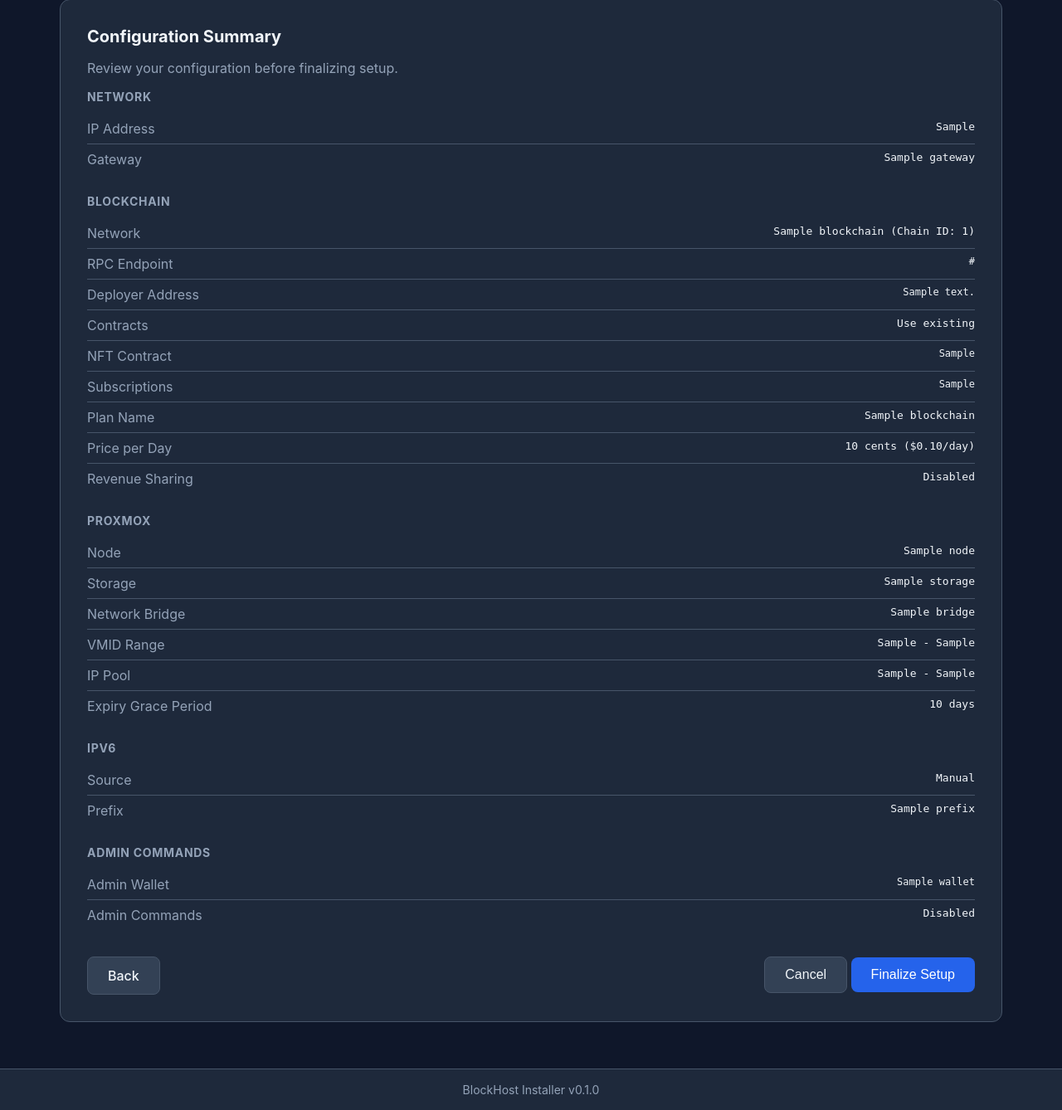
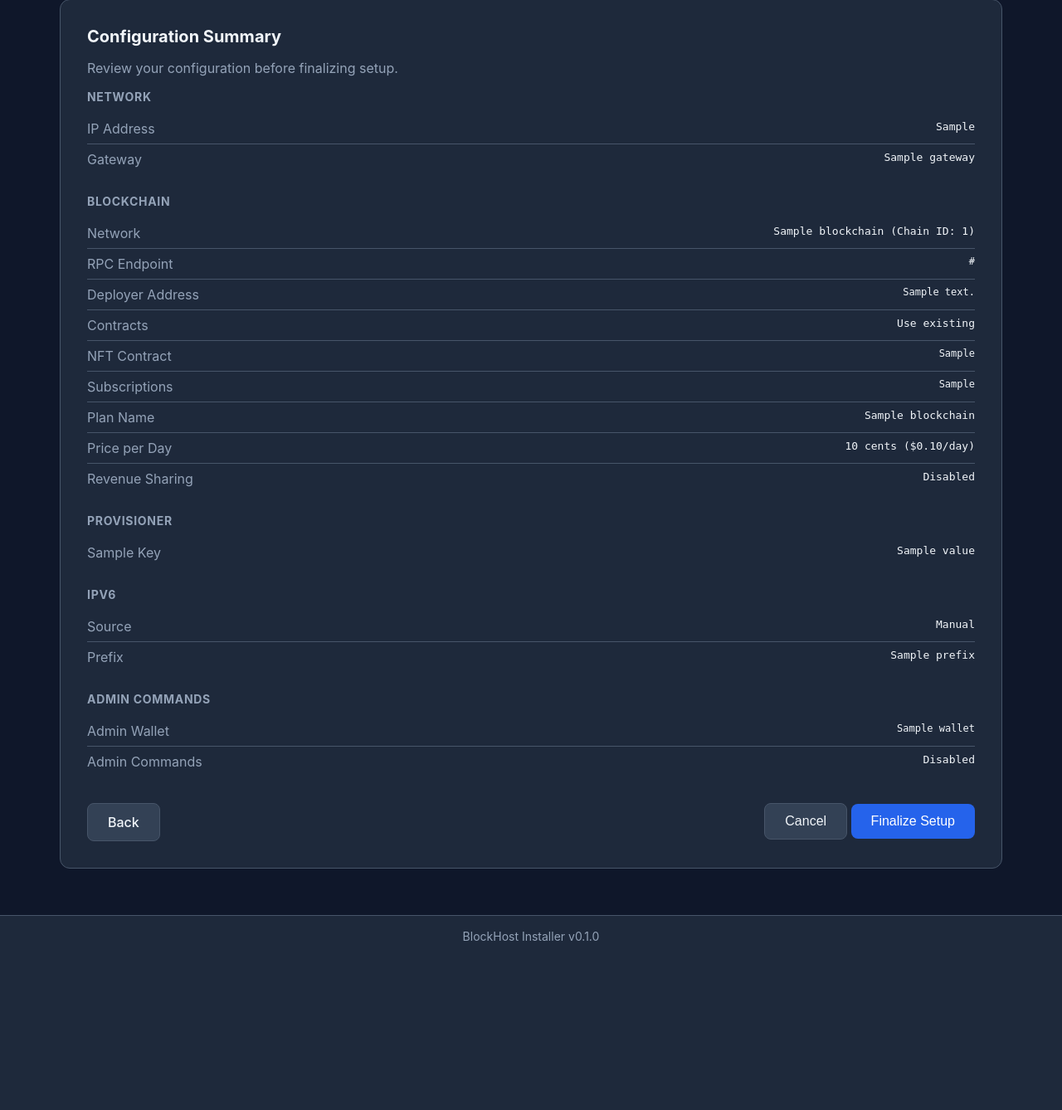
Before and after one commit to mwaddip/blockhost, a Flask app: template installer/web/templates/wizard/summary.html in a window 1280 px wide. Shown: the part 159-1497 px from the top of the page at 83% size. After the commit the page ends 1293 px from the top, so only its background shows below. Run offline with Flask 3, Linux system fonts and the light colour scheme; the template is opened without the code that fills it: most values are stand-ins (such as "Sample title", 1, 10 or a date in 2020).

Commit message:
Implement provisioner abstraction layer for pluggable hypervisor backends
Dynamic provisioner discovery via manifest, Flask Blueprint wizard plugins,
hook-based first-boot dispatch, conditional validation, and updated submodule
pointers for feature/provisioner-abstraction branches across common, engine,
and provisioner.

Co-Authored-By: Claude Opus 4.6 <noreply@anthropic.com>

```diff
--- a/installer/web/app.py
+++ b/installer/web/app.py
@@ -13,6 +13,7 @@ Provides web-based installation wizard with:
 """
 
 import grp
+import importlib
 import os
 import ssl
 import json
@@ -49,16 +50,94 @@ CHAIN_NAMES = {
     '80001': 'Polygon Mumbai',
 }
 
-# Wizard step definitions (single source of truth for step bar rendering)
-WIZARD_STEPS = [
+# Provisioner manifest path (installed by provisioner .deb package)
+PROVISIONER_MANIFEST_PATH = Path('/usr/share/blockhost/provisioner.json')
+
+
+def _discover_provisioner() -> Optional[dict]:
+    """Discover the active provisioner from its manifest.
+
+    Returns a dict with 'manifest', 'module', and 'blueprint' keys,
+    or None if no provisioner is installed.
+    """
+    if not PROVISIONER_MANIFEST_PATH.is_file():
+        return None
+
+    try:
+        manifest = json.loads(PROVISIONER_MANIFEST_PATH.read_text())
+        wizard_module_name = manifest.get('setup', {}).get('wizard_module')
+        if not wizard_module_name:
+            return {'manifest': manifest, 'module': None, 'blueprint': None}
+
+        module = importlib.import_module(wizard_module_name)
+        blueprint = getattr(module, 'blueprint', None)
+        return {'manifest': manifest, 'module': module, 'blueprint': blueprint}
+    except (json.JSONDecodeError, ImportError, Exception) as e:
+        print(f"Warning: Failed to load provisioner: {e}")
+        return None
+
+
+# Discover active provisioner (if installed)
+_provisioner = _discover_provisioner()
+
+# Core wizard steps (always present)
+_CORE_STEPS = [
     {'id': 'network',        'label': 'Network',    'endpoint': 'wizard_network'},
     {'id': 'storage',        'label': 'Storage',    'endpoint': 'wizard_storage'},
     {'id': 'blockchain',     'label': 'Blockchain', 'endpoint': 'wizard_blockchain'},
-    {'id': 'proxmox',        'label': 'Proxmox',    'endpoint': 'wizard_proxmox'},
+]
+
+# Provisioner wizard step (inserted dynamically from manifest)
+_PROVISIONER_STEP = None
+if _provisioner and _provisioner.get('manifest'):
+    _prov_name = _provisioner['manifest'].get('name', 'provisioner')
+    _prov_display = _provisioner['manifest'].get('display_name', _prov_name.title())
+    _PROVISIONER_STEP = {
+        'id': _prov_name,
+        'label': _prov_display.split()[0],  # First word as short label
+        'endpoint': f'provisioner_{_prov_name}.wizard_{_prov_name}',
+    }
+
+# Post-provisioner steps (always present)
+_POST_STEPS = [
     {'id': 'ipv6',           'label': 'IPv6',       'endpoint': 'wizard_ipv6'},
     {'id': 'admin_commands', 'label': 'Admin',      'endpoint': 'wizard_admin_commands'},
     {'id': 'summary',        'label': 'Summary',    'endpoint': 'wizard_summary'},
 ]
+
+# Build WIZARD_STEPS: core + provisioner (if present) + post
+WIZARD_STEPS = list(_CORE_STEPS)
+if _PROVISIONER_STEP:
+    WIZARD_STEPS.append(_PROVISIONER_STEP)
+else:
+    # Fallback: hardcoded Proxmox step when no manifest exists (transition period)
+    WIZARD_STEPS.append(
+        {'id': 'proxmox', 'label': 'Proxmox', 'endpoint': 'wizard_proxmox'}
+    )
+WIZARD_STEPS.extend(_POST_STEPS)
+
+def _get_finalization_step_ids() -> list[str]:
+    """Get finalization step IDs without requiring function references.
+
+    Used by SetupState at module load time to know what steps exist.
+    """
+    core_ids = ['keypair', 'wallet', 'contracts', 'config']
+
+    provisioner_ids = []
+    if _provisioner and _provisioner.get('module'):
+        prov_mod = _provisioner['module']
+        if hasattr(prov_mod, 'get_finalization_steps'):
+            provisioner_ids = [s[0] for s in prov_mod.get_finalization_steps()]
+    elif _provisioner and _provisioner.get('manifest'):
+        provisioner_ids = _provisioner['manifest'].get('setup', {}).get('finalization_steps', [])
+    else:
+        # Fallback: hardcoded Proxmox steps for transition period
+        provisioner_ids = ['token', 'terraform', 'bridge']
+
+    post_ids = ['ipv6', 'https', 'signup', 'mint_nft', 'template', 'finalize', 'validate']
+
+    return core_ids + provisioner_ids + post_ids
+
 
 # Global job storage for async operations
 _jobs = {}
@@ -89,28 +168,21 @@ class SetupState:
         return self._default_state()
 
     def _default_state(self) -> dict:
-        """Return default state structure."""
+        """Return default state structure.
+
+        Step IDs are built dynamically from the finalization step list
+        so that provisioner-provided steps are included automatically.
+        """
+        # Build step IDs from the finalization pipeline (core + provisioner + post)
+        step_ids = _get_finalization_step_ids()
+        steps = {sid: {'status': 'pending', 'error': None, 'completed_at': None}
+                 for sid in step_ids}
         return {
             'status': 'pending',  # pending, running, completed, failed
             'started_at': None,
             'completed_at': None,
             'current_step': None,
-            'steps': {
-                'keypair': {'status': 'pending', 'error': None, 'completed_at': None},
-                'wallet': {'status': 'pending', 'error': None, 'completed_at': None},
-                'contracts': {'status': 'pending', 'error': None, 'completed_at': None},
-                'config': {'status': 'pending', 'error': None, 'completed_at': None},
-                'token': {'status': 'pending', 'error': None, 'completed_at': None},
-                'terraform': {'status': 'pending', 'error': None, 'completed_at': None},
-                'bridge': {'status': 'pending', 'error': None, 'completed_at': None},
-                'ipv6': {'status': 'pending', 'error': None, 'completed_at': None},
-                'https': {'status': 'pending', 'error': None, 'completed_at': None},
-                'signup': {'status': 'pending', 'error': None, 'completed_at': None},
-                'mint_nft': {'status': 'pending', 'error': None, 'completed_at': None},
-                'template': {'status': 'pending', 'error': None, 'completed_at': None},
-                'finalize': {'status': 'pending', 'error': None, 'completed_at': None},
-                'validate': {'status': 'pending', 'error': None, 'completed_at': None},
-            },
+            'steps': steps,
             'config': {},  # Stored configuration
         }
 
@@ -238,6 +310,11 @@ def create_app(config: Optional[dict] = None) -> Flask:
     # Store in app context
     app.otp_manager = otp_manager
     app.net_manager = net_manager
+    app.provisioner = _provisioner
+
+    # Register provisioner Blueprint (if available)
+    if _provisioner and _provisioner.get('blueprint'):
+        app.register_blueprint(_provisioner['blueprint'])
 
     # Inject wizard steps into all templates
     @app.context_processor
@@ -562,16 +639,6 @@ def create_app(config: Optional[dict] = None) -> Flask:
                 'revenue_share_dev': blockchain.get('revenue_share_dev', False),
                 'revenue_share_broker': blockchain.get('revenue_share_broker', False),
             },
-            'proxmox': {
-                'node': proxmox.get('node'),
-                'storage': proxmox.get('storage'),
-                'bridge': proxmox.get('bridge'),
-                'vmid_start': proxmox.get('vmid_start'),
-                'vmid_end': proxmox.get('vmid_end'),
-                'ip_start': proxmox.get('ip_start'),
-                'ip_end': proxmox.get('ip_end'),
-                'gc_grace_days': proxmox.get('gc_grace_days', 7),
-            },
             'ipv6': {
                 'mode': ipv6.get('mode'),
                 'prefix': ipv6.get('prefix'),
@@ -586,6 +653,28 @@ def create_app(config: Optional[dict] = None) -> Flask:
             },
         }
 
+        # Get provisioner summary data (if provisioner plugin provides it)
+        provisioner_summary = None
+        provisioner_summary_template = None
+        if _provisioner and _provisioner.get('module'):
+            prov_mod = _provisioner['module']
+            if hasattr(prov_mod, 'get_summary_data'):
+                provisioner_summary = prov_mod.get_summary_data(dict(session))
+            if hasattr(prov_mod, 'get_summary_template'):
+                provisioner_summary_template = prov_mod.get_summary_template()
+        elif not _provisioner:
+            # Fallback: hardcoded Proxmox summary for transition period
+            provisioner_summary = {
+                'node': proxmox.get('node'),
+                'storage': proxmox.get('storage'),
+                'bridge': proxmox.get('bridge'),
+                'vmid_start': proxmox.get('vmid_start'),
+                'vmid_end': proxmox.get('vmid_end'),
+                'ip_start': proxmox.get('ip_start'),
+                'ip_end': proxmox.get('ip_end'),
+                'gc_grace_days': proxmox.get('gc_grace_days', 7),
+            }
+
         if request.method == 'POST':
             if request.form.get('confirm') == 'yes':
                 return redirect(url_for('wizard_install'))
@@ -593,8 +682,14 @@ def create_app(config: Optional[dict] = None) -> Flask:
                 flash('Installation cancelled', 'info')
                 return redirect(url_for('wizard_network'))
 
+        # Build finalization step metadata for the progress UI
+        finalization_step_ids = _get_finalization_step_ids()
+
         return render_template('wizard/summary.html',
-                             summary=summary)
+                             summary=summary,
+                             provisioner_summary=provisioner_summary,
+                             provisioner_summary_template=provisioner_summary_template,
+                             finalization_step_ids=finalization_step_ids)
 
     @app.route('/wizard/install')
     @require_auth
@@ -1598,16 +1693,36 @@ def _build_vm_template(job_id: str):
         _jobs[job_id]['error'] = str(e)
 
 
-def _run_finalization_with_state(setup_state: 'SetupState', config: dict):
-    """Run the full finalization process with persistent state tracking."""
-    steps = [
+def _get_finalization_steps() -> list[tuple]:
+    """Build the finalization step list, injecting provisioner steps dynamically.
+
+    Step order:
+    1. Core steps (keypair, wallet, contracts, config)
+    2. Provisioner steps (from manifest plugin, e.g. token, terraform, bridge)
+    3. Post steps (ipv6, https, signup, mint_nft, template, finalize, validate)
+    """
+    core_steps = [
         ('keypair', 'Generating server keypair', _finalize_keypair),
         ('wallet', 'Configuring deployer wallet', _finalize_wallet),
         ('contracts', 'Handling contracts', _finalize_contracts),
         ('config', 'Writing configuration files', _finalize_config),
-        ('token', 'Creating Proxmox API token', _finalize_token),
-        ('terraform', 'Configuring Terraform provider', _finalize_terraform),
-        ('bridge', 'Configuring network bridge', _finalize_bridge),
+    ]
+
+    # Get provisioner finalization steps (if plugin provides them)
+    provisioner_steps = []
+    if _provisioner and _provisioner.get('module'):
+        prov_mod = _provisioner['module']
+        if hasattr(prov_mod, 'get_finalization_steps'):
+            provisioner_steps = prov_mod.get_finalization_steps()
+    else:
+        # Fallback: hardcoded Proxmox steps for transition period
+        provisioner_steps = [
+            ('token', 'Creating Proxmox API token', _finalize_token),
+            ('terraform', 'Configuring Terraform provider', _finalize_terraform),
+            ('bridge', 'Configuring network bridge', _finalize_bridge),
+        ]
+
+    post_steps = [
         ('ipv6', 'Configuring IPv6', _finalize_ipv6),
         ('https', 'Configuring HTTPS for signup page', _finalize_https),
         ('signup', 'Generating signup page', _finalize_signup),
@@ -1616,6 +1731,13 @@ def _run_finalization_with_state(setup_state: 'SetupState', config: dict):
         ('finalize', 'Finalizing setup', _finalize_complete),
         ('validate', 'Validating system (testing only)', _finalize_validate),
     ]
+
+    return core_steps + provisioner_steps + post_steps
+
+
+def _run_finalization_with_state(setup_state: 'SetupState', config: dict):
+    """Run the full finalization process with persistent state tracking."""
+    steps = _get_finalization_steps()
 
     try:
         for step_id, step_name, step_func in steps:
--- a/installer/web/templates/wizard/summary.html
+++ b/installer/web/templates/wizard/summary.html
@@ -76,34 +76,20 @@
         </div>
     </div>
 
-    <!-- Proxmox Summary -->
+    <!-- Provisioner Summary (dynamic — loaded from provisioner plugin or fallback) -->
+    {% if provisioner_summary_template %}
+        {% include provisioner_summary_template %}
+    {% elif provisioner_summary %}
     <div class="summary-section">
-        <h3>Proxmox</h3>
+        <h3>Provisioner</h3>
+        {% for key, value in provisioner_summary.items() %}
         <div class="summary-item">
-            <span class="summary-label">Node</span>
-            <span class="summary-value">{{ summary.proxmox.node }}</span>
+            <span class="summary-label">{{ key | replace('_', ' ') | title }}</span>
+            <span class="summary-value">{{ value }}</span>
         </div>
-        <div class="summary-item">
-            <span class="summary-label">Storage</span>
-            <span class="summary-value">{{ summary.proxmox.storage }}</span>
-        </div>
-        <div class="summary-item">
-            <span class="summary-label">Network Bridge</span>
-            <span class="summary-value">{{ summary.proxmox.bridge }}</span>
-        </div>
-        <div class="summary-item">
-            <span class="summary-label">VMID Range</span>
-            <span class="summary-value">{{ summary.proxmox.vmid_start }} - {{ summary.proxmox.vmid_end }}</span>
-        </div>
-        <div class="summary-item">
-            <span class="summary-label">IP Pool</span>
-            <span class="summary-value">{{ summary.proxmox.ip_start }} - {{ summary.proxmox.ip_end }}</span>
-        </div>
-        <div class="summary-item">
-            <span class="summary-label">Expiry Grace Period</span>
-            <span class="summary-value">{{ summary.proxmox.gc_grace_days }} days</span>
-        </div>
+        {% endfor %}
     </div>
+    {% endif %}
 
     <!-- IPv6 Summary -->
     <div class="summary-section">
@@ -550,23 +536,19 @@
 {% block extra_js %}
 <script>
 let pollInterval;
-// Note: 'terraform' step runs in backend but is hidden from UI (internal plumbing)
-const stepOrder = ['keypair', 'wallet', 'contracts', 'config', 'token', 'bridge', 'ipv6', 'https', 'signup', 'mint_nft', 'template', 'finalize', 'validate'];
-const stepNames = {
-    'keypair': 'Generate server keypair',
-    'wallet': 'Configure deployer wallet',
-    'contracts': 'Deploy smart contracts',
-    'config': 'Write configuration files',
-    'token': 'Create Proxmox API token',
-    'bridge': 'Configure network bridge',
-    'ipv6': 'Configure IPv6',
-    'https': 'Configure HTTPS for signup',
-    'signup': 'Generate signup page',
-    'mint_nft': 'Mint admin NFT',
-    'template': 'Build VM template',
-    'finalize': 'Finalize setup',
-    'validate': 'Validate system'
-};
+// Step order is rendered from the backend finalization step list (dynamic — includes provisioner steps)
+const stepOrder = {{ finalization_step_ids | tojson }};
+// Step names are resolved from the DOM (step-name spans), with fallback for unknown steps
+const stepNames = {};
+stepOrder.forEach(id => {
+    const li = document.getElementById('step-' + id);
+    if (li) {
+        const nameEl = li.querySelector('.step-name');
+        stepNames[id] = nameEl ? nameEl.textContent.trim() : id;
+    } else {
+        stepNames[id] = id.replace(/_/g, ' ').replace(/\b\w/g, c => c.toUpperCase());
+    }
+});
 
 // Check for existing state on page load
 document.addEventListener('DOMContentLoaded', function() {
```
Also changed, not shown: ARCHITECTURE.md (+85 -21 lines), installer/web/validate_system.py (+25 -6 lines), 1 other file.
